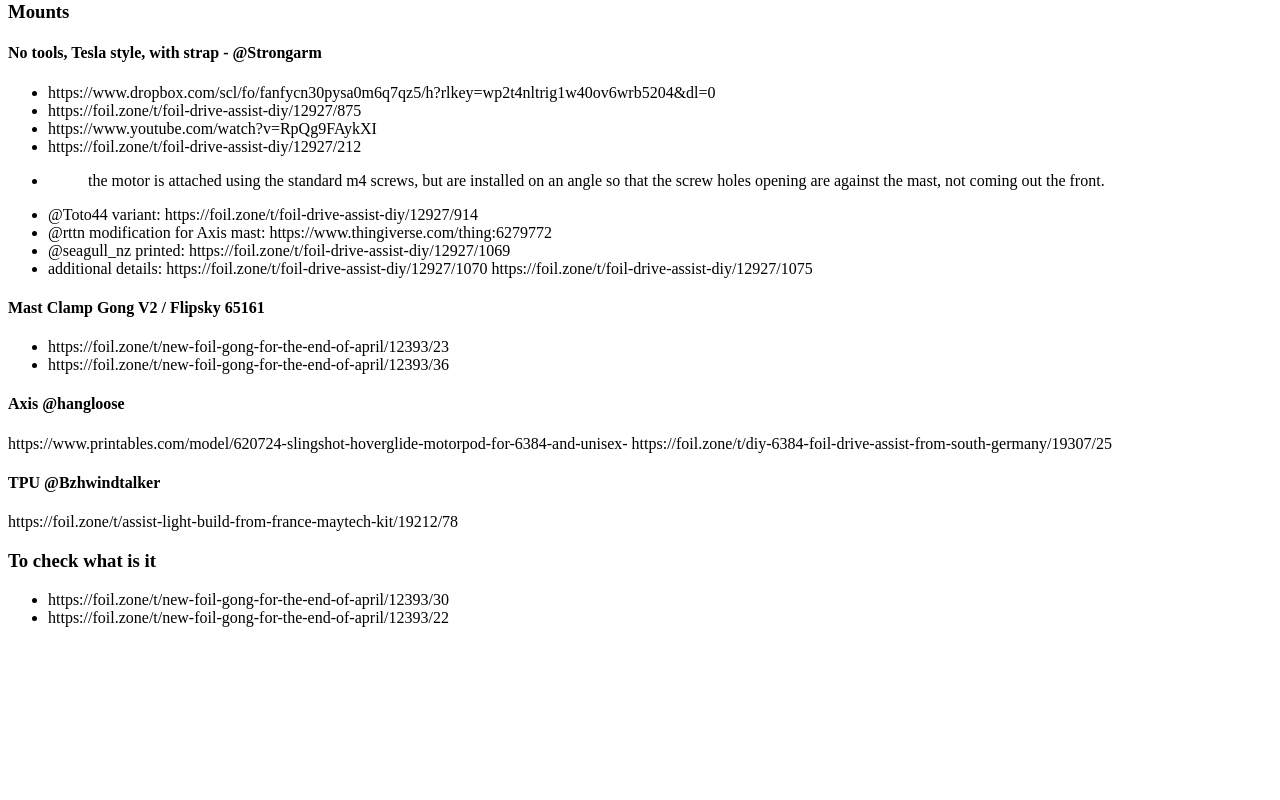
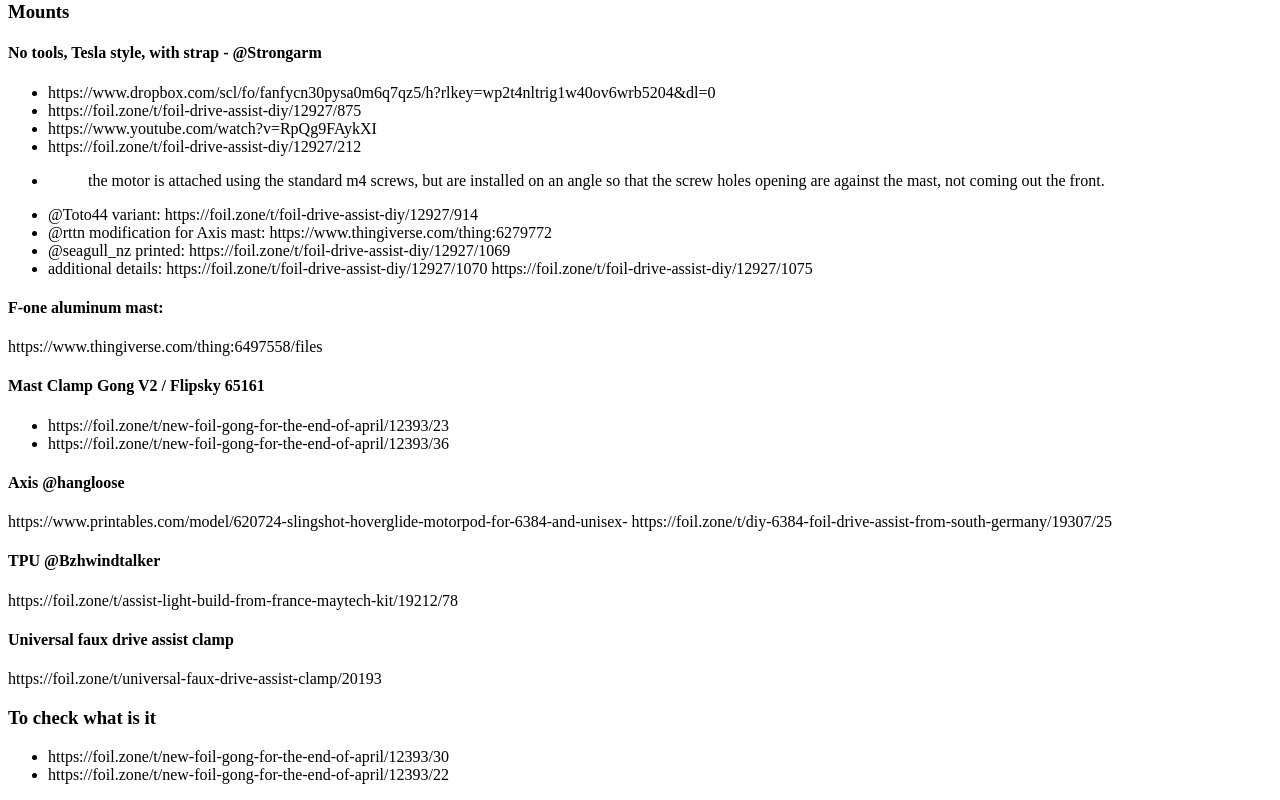
Before and after one commit to lishine/foil-assist, a Next.js app: page /parts/motor in a window 1280 px wide. Shown: the part 1918-2718 px from the top of the page. Before the commit the page ends 2561 px from the top, so only its background shows below. Built offline with nearby package versions, Linux system fonts and the light colour scheme.

Commit message:
motor mount, connectors, builds

```diff
--- a/pages/builds.mdx
+++ b/pages/builds.mdx
@@ -56,6 +56,12 @@
     https://foil.zone/t/make-the-impossible-possible-e-foil-a-17-l-board-with-a-simple-6s-diy-foildrive-assist/17952/1
   </div>
 </details>
+<details>
+  <summary>
+    6384, 10s2p, Flycolor 150A, 33L KTS board, F-one SK8 1050 foil - @nicolasLGM
+  </summary>
+  <div>https://foil.zone/t/starting-foil-drive-like-diy-in-israel/20041</div>
+</details>
 
 #### Suppliers
 
--- a/pages/parts/connectors.mdx
+++ b/pages/parts/connectors.mdx
@@ -34,3 +34,8 @@
 400A connector
 https://foil.zone/t/diy-6384-foil-drive-assist-from-south-germany/19307/134
 https://www.printables.com/de/model/675063-lmt-6-waterproof-connector-400a
+
+#### Auto release connector
+
+Discussion starting from this post:
+https://foil.zone/t/placing-foil-assist-box-on-the-body/19344/35?u=lishine
--- a/pages/parts/motor.mdx
+++ b/pages/parts/motor.mdx
@@ -115,6 +115,10 @@
   https://foil.zone/t/foil-drive-assist-diy/12927/1070
   https://foil.zone/t/foil-drive-assist-diy/12927/1075
 
+#### F-one aluminum mast:
+
+https://www.thingiverse.com/thing:6497558/files
+
 #### Mast Clamp Gong V2 / Flipsky 65161
 
 - https://foil.zone/t/new-foil-gong-for-the-end-of-april/12393/23
@@ -129,6 +133,10 @@
 
 https://foil.zone/t/assist-light-build-from-france-maytech-kit/19212/78
 
+#### Universal faux drive assist clamp
+
+https://foil.zone/t/universal-faux-drive-assist-clamp/20193
+
 ### To check what is it
 
 - https://foil.zone/t/new-foil-gong-for-the-end-of-april/12393/30
```
